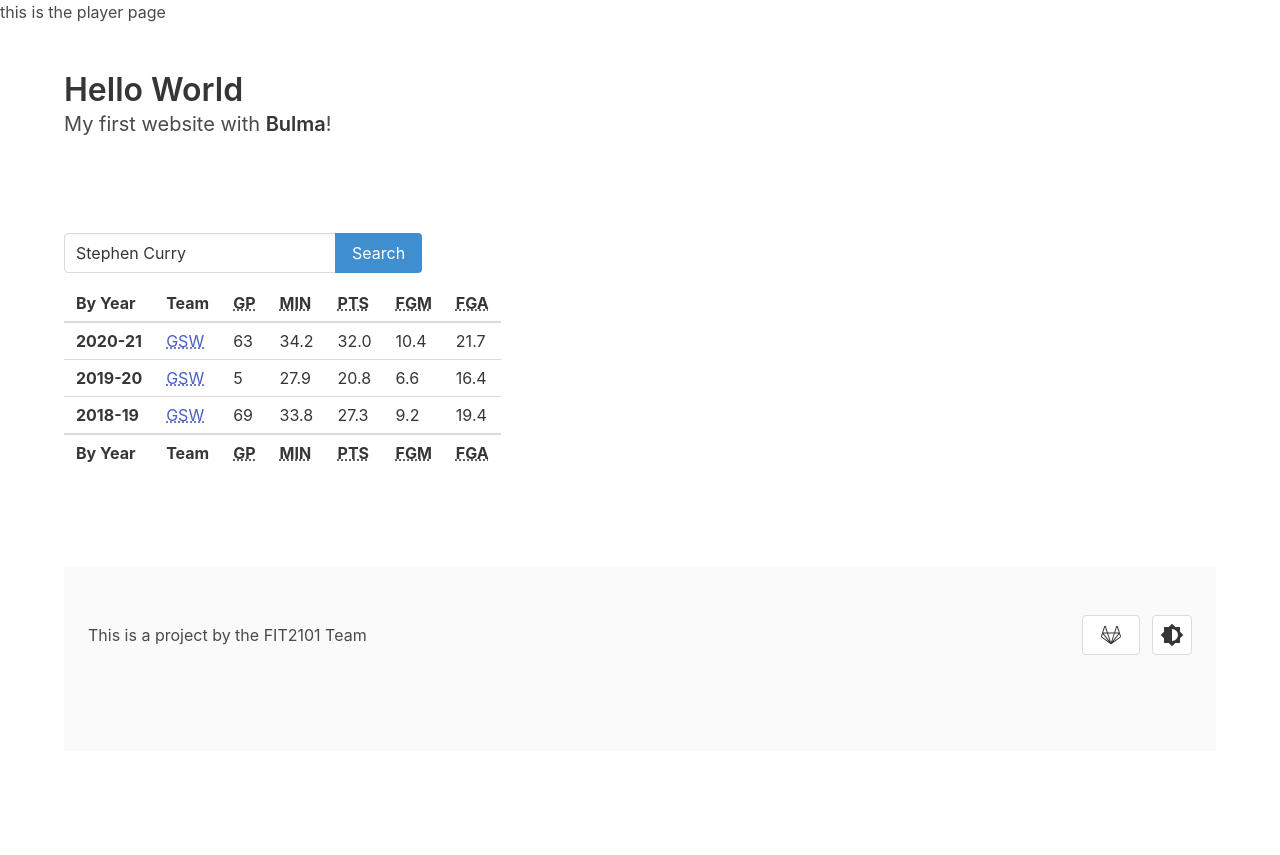
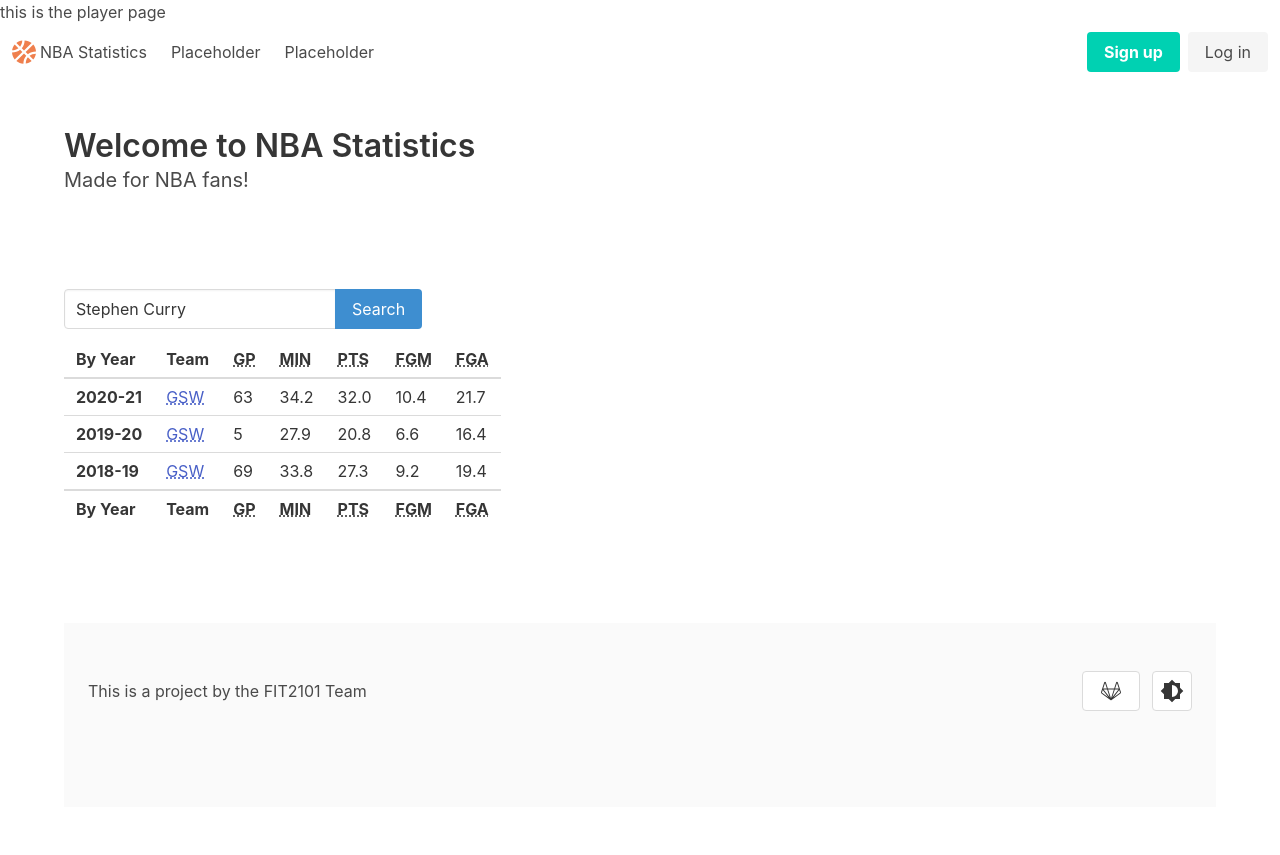
Before and after one commit to akanel15/NBADashboard, a Flask app: template templates/player2.html in a window 1280 px wide. Before the commit the page ends 655 px from the top, so only its background shows below. Run offline with Flask 2, Linux system fonts and the light colour scheme; the template is opened without the code that fills it, so the values that code supplies are empty.

Commit message:
add navigation bar remove unneccesary files

```diff
--- a/main.py
+++ b/main.py
@@ -7,6 +7,5 @@ app = Flask(__name__)
 app.register_blueprint(data)
 app.register_blueprint(views)
 
-
 if __name__ == "__main__":
     app.run(debug=True)
--- a/static/base.js
+++ b/static/base.js
@@ -18,7 +18,6 @@ function changeTheme() {
 
 function initialiseTheme() {
     theme = localStorage.getItem("theme")
-    console.log(theme)
     link = ""
 
     if (theme == "light") {
--- a/templates/base.html
+++ b/templates/base.html
@@ -4,20 +4,70 @@
     <meta charset="utf-8">
     <meta name="viewport" content="width=device-width, initial-scale=1">
     <title>NBA Statistics</title>
+    <link rel="icon" sizes="any" type="image/svg+xml" href="{{ url_for('static', filename='basketball-ball-solid.svg') }}">
     <link rel="stylesheet" href="https://cdn.jsdelivr.net/npm/bulma@0.9.3/css/bulma.min.css">
     <link rel="stylesheet" href="" id="theme">
     <script type=text/javascript src="{{url_for('static', filename='base.js') }}"></script>
+    <link rel="stylesheet" href="">
   </head>
   <body>
+
+    <!-- Navigation Bar -->
+    <nav class="navbar" role="navigation" aria-label="main navigation">
+      <div class="navbar-brand">
+        <a class="navbar-item" href="">
+          <span class="icon-text">
+            <span class="icon">
+              <img src="{{ url_for('static', filename='basketball-ball-solid.svg') }}">
+            </span>
+            <span>NBA Statistics</span>
+          </span>
+        </a>
+
+        <a role="button" class="navbar-burger" aria-label="menu" aria-expanded="false" data-target="navbarBasicExample">
+          <span aria-hidden="false"></span>
+          <span aria-hidden="false"></span>
+          <span aria-hidden="false"></span>
+        </a>
+      </div>
+
+      <div class="navbar-menu">
+        <div class="navbar-start">
+          <a class="navbar-item">
+            Placeholder
+          </a>
+
+          <a class="navbar-item">
+            Placeholder
+          </a>
+
+        </div>
+
+        <div class="navbar-end">
+          <div class="navbar-item">
+            <div class="buttons">
+              <a class="button is-primary">
+                <strong>Sign up</strong>
+              </a>
+              <a class="button is-light">
+                Log in
+              </a>
+            </div>
+          </div>
+        </div>
+      </div>
+    </nav>
+
+
 
     <!-- Title and potential nav bar -->
     <section class="section">
       <div class="container">
         <h1 class="title">
-        Hello World
+          Welcome to NBA Statistics
         </h1>
         <p class="subtitle">
-        My first website with <strong>Bulma</strong>!
+          Made for NBA fans!
         </p>
     </section>
 
--- a/views_blueprint.py
+++ b/views_blueprint.py
@@ -4,6 +4,7 @@ views = Blueprint('views', __name__, template_folder='templates')
 
 
 @views.route("/")
+@views.route("/home", methods=['GET', 'POST'])
 def home():
     return render_template('home.html')
 
@@ -14,7 +15,3 @@ def player():
 @views.route("/team")
 def team():
     return render_template('team.html')
-
-@views.route("/temp")
-def main():
-    return render_template('main.html')
```
Also changed, not shown: static/dark_mode.js (deleted, +0 -13 lines), static/style.css (added, +9 -0 lines), templates/home.html (+23 -18 lines), templates/main.html (deleted, +0 -29 lines), static/basketball-ball-solid.svg (added). Lines whose indentation alone changed are shown as unchanged.
